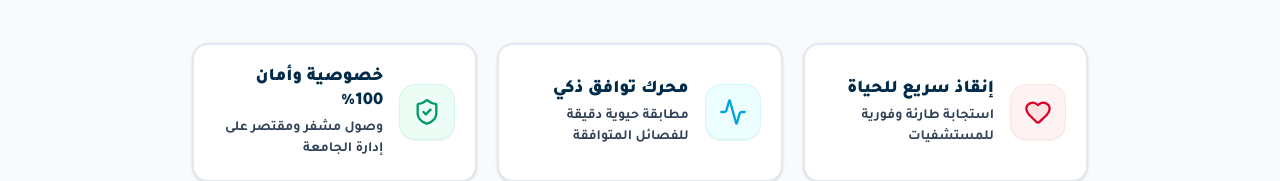
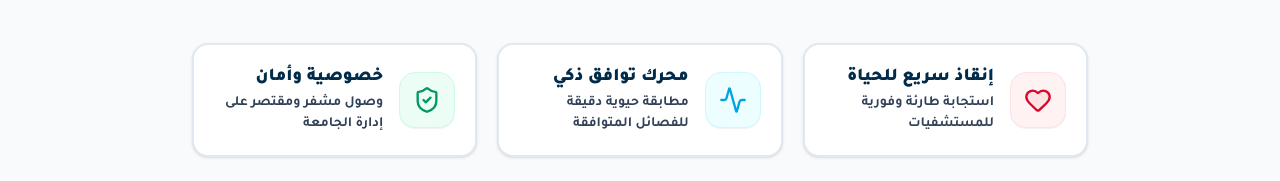
Before and after one commit to AnasAlshame/najah-blood-donation, a Next.js app in the folder client/: page / in a window 1280 px wide. Shown: the part 394-575 px from the top of the page. Built offline with nearby package versions, Linux system fonts and the light colour scheme; no server answers.

Commit message:
style: remove percentage symbol from privacy card title only

```diff
--- a/client/src/app/page.tsx
+++ b/client/src/app/page.tsx
@@ -64,7 +64,7 @@ export default function HomePage() {
                 <ShieldCheck className="w-7 h-7 text-emerald-600" />
               </div>
               <div className="text-right">
-                <div className="text-base sm:text-lg font-black text-[#002B49] leading-snug">خصوصية وأمان 100%</div>
+                <div className="text-base sm:text-lg font-black text-[#002B49] leading-snug">خصوصية وأمان</div>
                 <div className="text-xs sm:text-sm text-slate-700 font-bold leading-normal mt-1">وصول مشفر ومقتصر على إدارة الجامعة</div>
               </div>
             </div>
```
